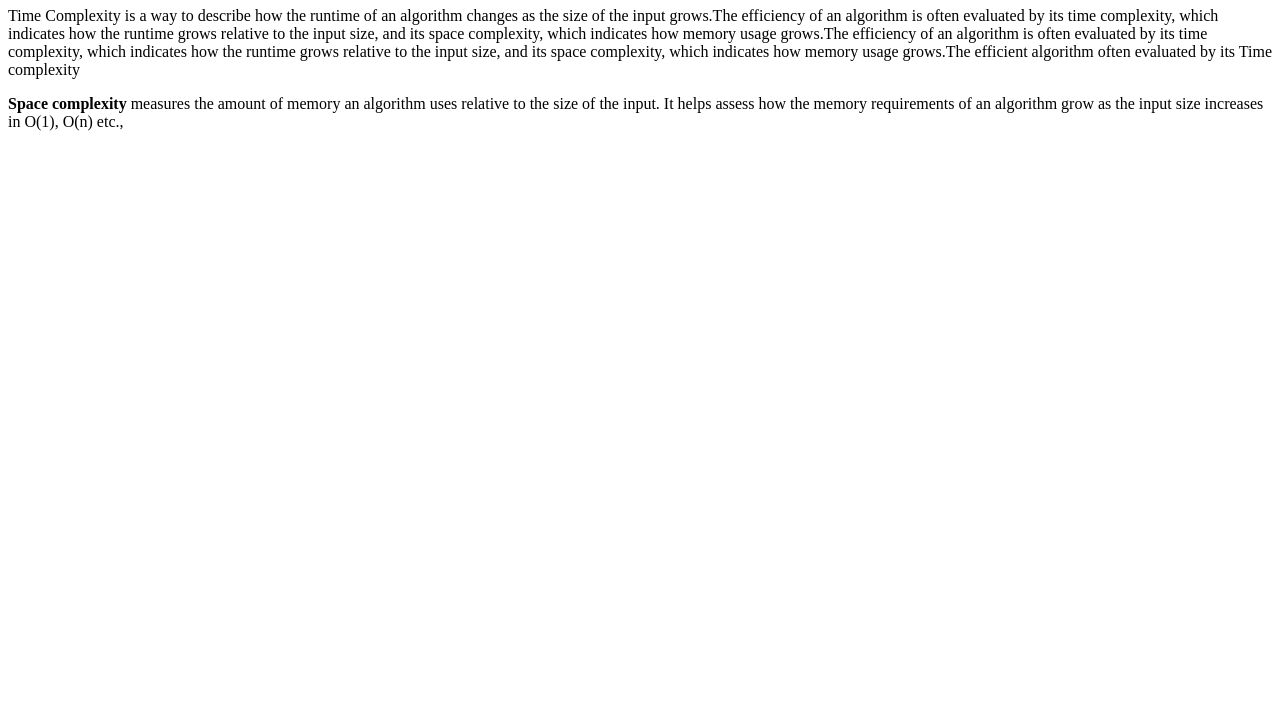
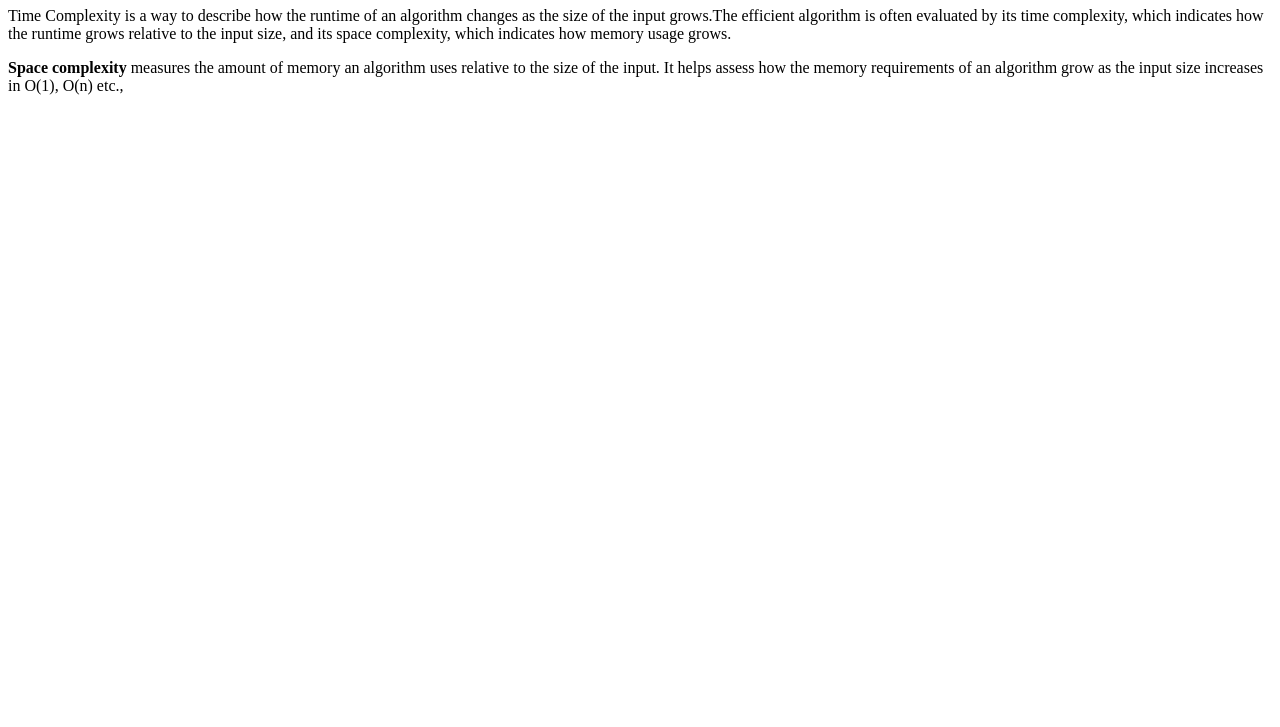
Before and after one commit to acciojob/time-and-space-complexity-mdaleem1311, a website: page main.html in a window 1280 px wide. Shown: the part 73-800 px from the top of the page. Drawn offline with Linux system fonts and the light colour scheme.

Commit message:
created a submission

```diff
--- a/main.html
+++ b/main.html
@@ -9,7 +9,7 @@
 <body>
 	<!-- the entire body must be written by student -->
 	<h1>Time and Space Complexity</h1>
-	<p>Time Complexity is a way to describe how the runtime of an algorithm changes as the size of the input grows.The efficiency of an algorithm is often evaluated by its time complexity, which indicates how the runtime grows relative to the input size, and its space complexity, which indicates how memory usage grows.The efficiency of an algorithm is often evaluated by its time complexity, which indicates how the runtime grows relative to the input size, and its space complexity, which indicates how memory usage grows.The efficient algorithm often evaluated by its Time complexity </p>
+	<p>Time Complexity is a way to describe how the runtime of an algorithm changes as the size of the input grows.The efficient algorithm is often evaluated by its time complexity, which indicates how the runtime grows relative to the input size, and its space complexity, which indicates how memory usage grows. </p>
 	<p><b>Space complexity</b> measures the amount of memory an algorithm uses relative to the size of the input. It helps assess how the memory requirements of an algorithm grow as the input size increases in O(1), O(n) etc.,</p>
     <script type="text/javascript" src="./script.js">
 </script>
```
